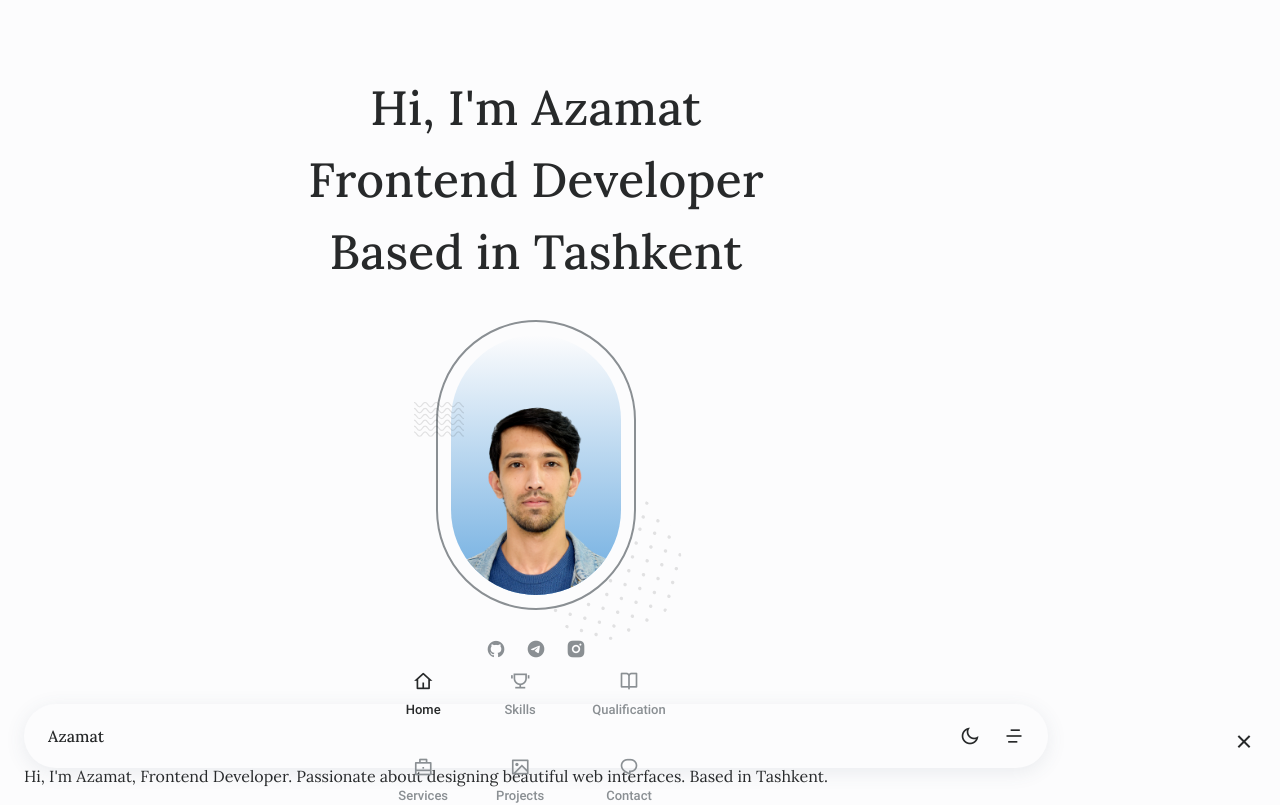
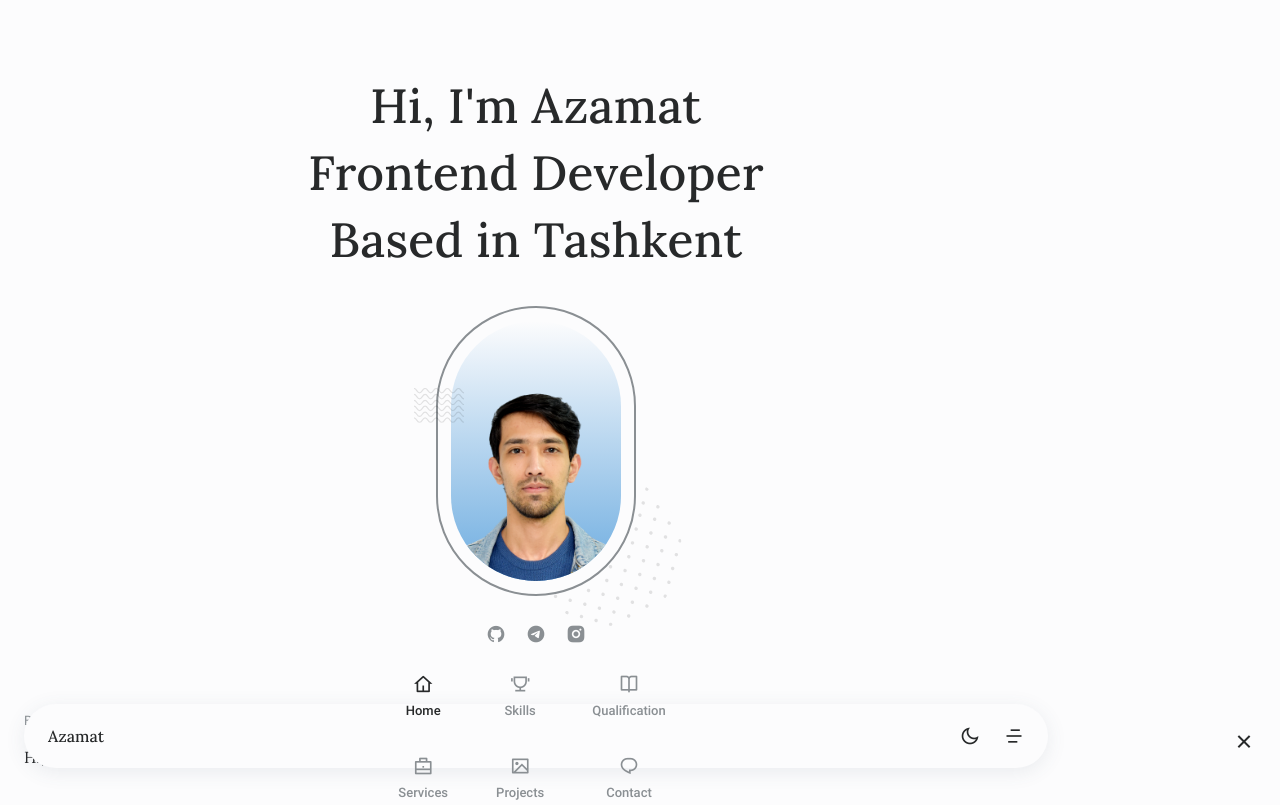
Before and after one commit to azamat-fullstack/azamat-khabibullaev-resume, a React (Vite) app: page / in a window 1280 px wide. Shown: the top 805 px of the page. Built offline with nearby package versions, Linux system fonts and the light colour scheme.

Commit message:
ChakraUI theme styles - change body lineHeight, margin

```diff
--- a/src/theme.js
+++ b/src/theme.js
@@ -12,6 +12,8 @@ export const theme = extendTheme({
       body: {
         fontFamily: 'var(--body-font)',
         color: 'var(--text-color)',
+        lineHeight: '1.4',
+        margin: '0 0 var(--header-height) 0',
         bg:
           props.colorMode === 'dark' ? 'var(--body-color)' : 'var(--body-color)'
       }
```
